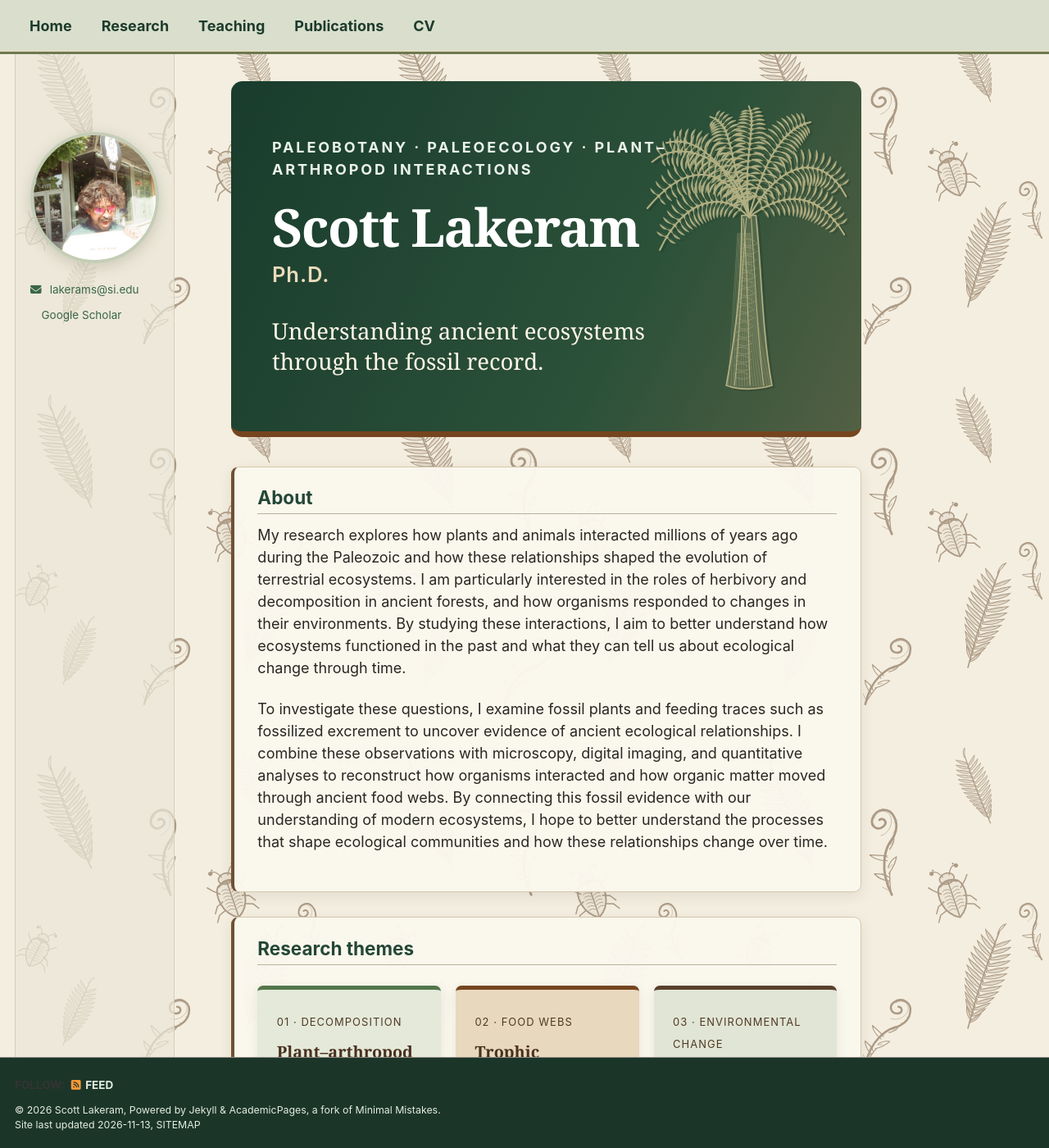
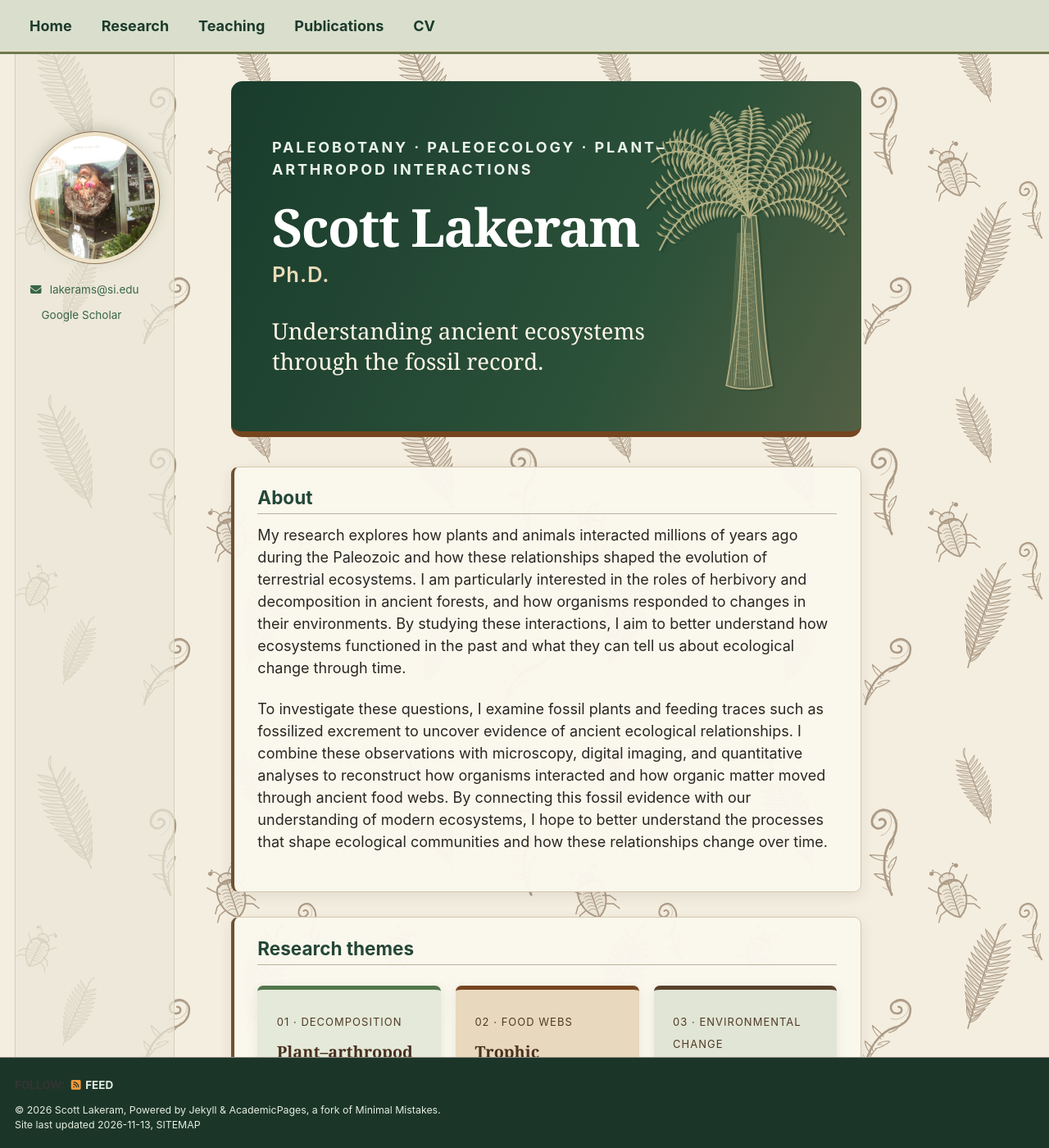
Before and after one commit to slakeram/slakeram.github.io, a Jekyll site: the page built from _pages/about.md, in a window 1280 px wide and 1400 px high. Shown: the whole window at 82% size. Built offline with Jekyll 4.4.1, drawn with Linux system fonts in a browser that asks for light colours; a script bundle is joined from its source files by our own code; a style sheet for code colours, icons or effects is not loaded.

Commit message:
Style circular film portrait with upright orientation and warm border

```diff
--- a/assets/css/botanical.css
+++ b/assets/css/botanical.css
@@ -357,3 +357,13 @@ body:has(.botanical-hero) .botanical-profile-photo {
 
 /* CV identity heading aligns with the left edge of the section headings and content. */
 body:has(.kolam-cv) .cv-person-name {text-align:left!important;margin:0 0 1.5rem!important;padding:0!important;font-family:Georgia,serif;color:#244735;line-height:1.2;}
+
+/* Film portrait: preserve the candid framing while rotating the upside-down original
+   for an upright, face-focused circular sidebar crop. */
+.botanical-contact-sidebar .botanical-profile-photo-film {
+  object-position: center 40%;
+  transform: rotate(180deg);
+  border: 5px solid #eee3c9;
+  outline: 1px solid #8c7455;
+  box-shadow: 0 5px 18px rgba(46,39,24,.2);
+}
```
